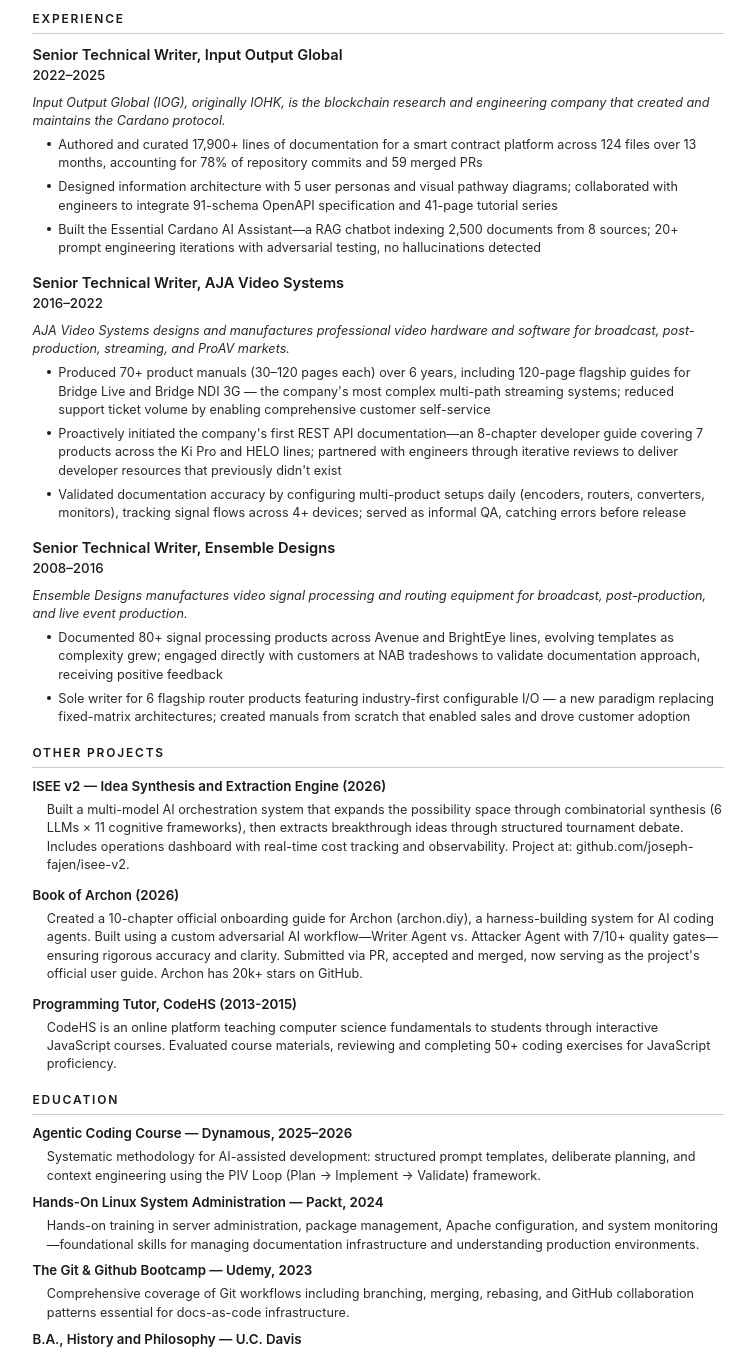
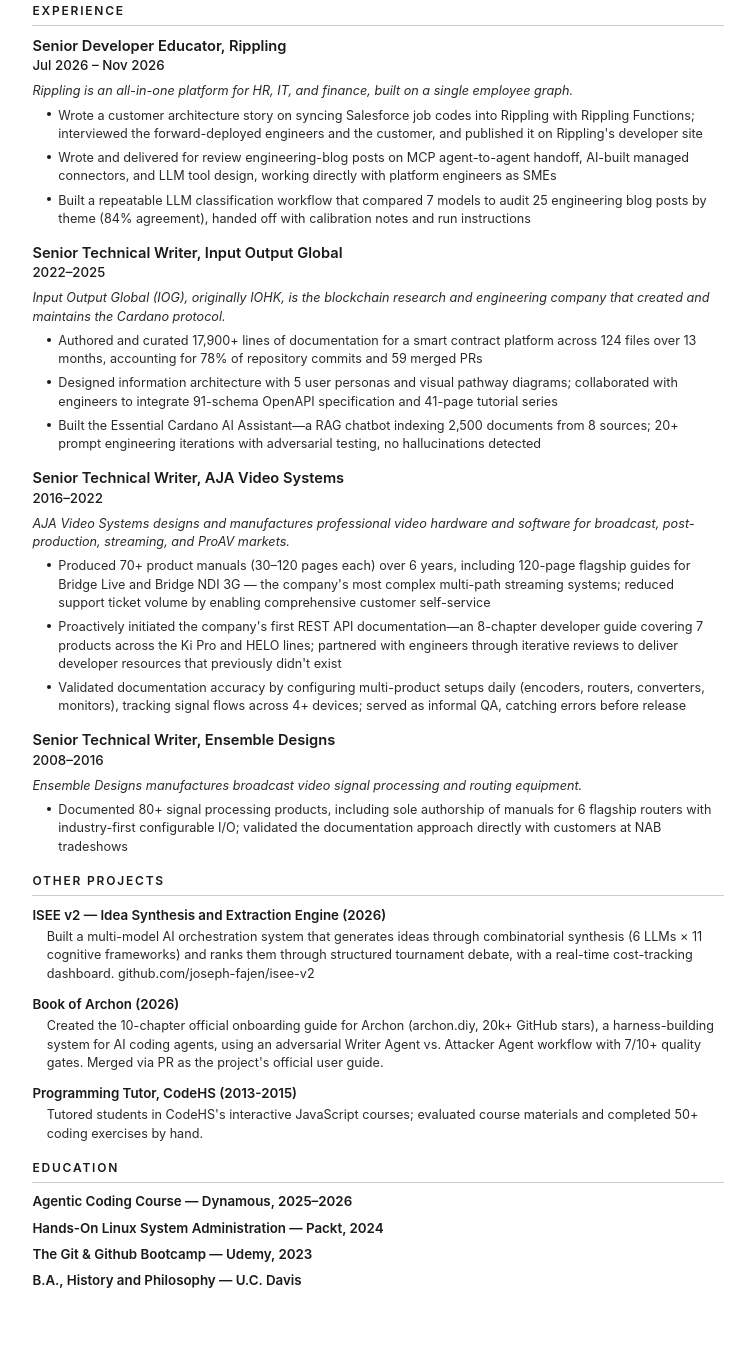
Before and after one commit to joseph-fajen/resume, a plain HTML site: page Joseph-Fajen-Resume.html in a window 1280 px wide. Shown: the part 465-1818 px from the top of the page, without its empty margins (262-1017 px from the left). Drawn offline with Linux system fonts and the light colour scheme.

Commit message:
feat: Add Rippling Senior Developer Educator role; tighten to 2 pages

```diff
--- a/Joseph-Fajen-Resume.html
+++ b/Joseph-Fajen-Resume.html
@@ -26,7 +26,7 @@
         body {
             font-family: -apple-system, BlinkMacSystemFont, 'Segoe UI', Roboto, 'Helvetica Neue', Arial, sans-serif;
             font-size: 10pt;
-            line-height: 1.5;
+            line-height: 1.4;
             color: #2a2a2a;
             background-color: #fff;
         }
@@ -150,7 +150,6 @@
         /* Experience Sections */
         .experience {
             margin-bottom: 0.15in;
-            page-break-inside: avoid;
         }
 
         .experience-header {
@@ -254,8 +253,12 @@
                 background-color: white;
             }
 
-            .experience, .project-item {
+            .project-item, .experience-bullets li {
                 page-break-inside: avoid;
+            }
+
+            .experience-header, .company-description {
+                page-break-after: avoid;
             }
 
             h2 {
@@ -295,6 +298,19 @@
 
     <div class="experience">
         <div class="experience-header">
+            <div class="job-title-company">Senior Developer Educator, Rippling</div>
+            <div class="dates">Jul 2026 – Nov 2026</div>
+        </div>
+        <p class="company-description">Rippling is an all-in-one platform for HR, IT, and finance, built on a single employee graph.</p>
+        <ul class="experience-bullets">
+            <li>Wrote a customer architecture story on syncing Salesforce job codes into Rippling with Rippling Functions; interviewed the forward-deployed engineers and the customer, and published it on Rippling's developer site</li>
+            <li>Wrote and delivered for review engineering-blog posts on MCP agent-to-agent handoff, AI-built managed connectors, and LLM tool design, working directly with platform engineers as SMEs</li>
+            <li>Built a repeatable LLM classification workflow that compared 7 models to audit 25 engineering blog posts by theme (84% agreement), handed off with calibration notes and run instructions</li>
+        </ul>
+    </div>
+
+    <div class="experience">
+        <div class="experience-header">
             <div class="job-title-company">Senior Technical Writer, Input Output Global</div>
             <div class="dates">2022–2025</div>
         </div>
@@ -324,10 +340,9 @@
             <div class="job-title-company">Senior Technical Writer, Ensemble Designs</div>
             <div class="dates">2008–2016</div>
         </div>
-        <p class="company-description">Ensemble Designs manufactures video signal processing and routing equipment for broadcast, post-production, and live event production.</p>
+        <p class="company-description">Ensemble Designs manufactures broadcast video signal processing and routing equipment.</p>
         <ul class="experience-bullets">
-            <li>Documented 80+ signal processing products across Avenue and BrightEye lines, evolving templates as complexity grew; engaged directly with customers at NAB tradeshows to validate documentation approach, receiving positive feedback</li>
-            <li>Sole writer for 6 flagship router products featuring industry-first configurable I/O — a new paradigm replacing fixed-matrix architectures; created manuals from scratch that enabled sales and drove customer adoption</li>
+            <li>Documented 80+ signal processing products, including sole authorship of manuals for 6 flagship routers with industry-first configurable I/O; validated the documentation approach directly with customers at NAB tradeshows</li>
         </ul>
     </div>
 
@@ -335,15 +350,15 @@
     <div class="projects">
         <div class="project-item">
             <div class="project-title">ISEE v2 — Idea Synthesis and Extraction Engine (2026)</div>
-            <div class="project-description">Built a multi-model AI orchestration system that expands the possibility space through combinatorial synthesis (6 LLMs × 11 cognitive frameworks), then extracts breakthrough ideas through structured tournament debate. Includes operations dashboard with real-time cost tracking and observability. Project at: github.com/joseph-fajen/isee-v2.</div>
+            <div class="project-description">Built a multi-model AI orchestration system that generates ideas through combinatorial synthesis (6 LLMs × 11 cognitive frameworks) and ranks them through structured tournament debate, with a real-time cost-tracking dashboard. github.com/joseph-fajen/isee-v2</div>
         </div>
         <div class="project-item">
             <div class="project-title">Book of Archon (2026)</div>
-            <div class="project-description">Created a 10-chapter official onboarding guide for Archon (archon.diy), a harness-building system for AI coding agents. Built using a custom adversarial AI workflow—Writer Agent vs. Attacker Agent with 7/10+ quality gates—ensuring rigorous accuracy and clarity. Submitted via PR, accepted and merged, now serving as the project's official user guide. Archon has 20k+ stars on GitHub.</div>
+            <div class="project-description">Created the 10-chapter official onboarding guide for Archon (archon.diy, 20k+ GitHub stars), a harness-building system for AI coding agents, using an adversarial Writer Agent vs. Attacker Agent workflow with 7/10+ quality gates. Merged via PR as the project's official user guide.</div>
         </div>
         <div class="project-item">
             <div class="project-title">Programming Tutor, CodeHS (2013-2015)</div>
-            <div class="project-description">CodeHS is an online platform teaching computer science fundamentals to students through interactive JavaScript courses. Evaluated course materials, reviewing and completing 50+ coding exercises for JavaScript proficiency.</div>
+            <div class="project-description">Tutored students in CodeHS's interactive JavaScript courses; evaluated course materials and completed 50+ coding exercises by hand.</div>
         </div>
     </div>
 
@@ -351,15 +366,12 @@
     <div class="education">
         <div class="education-item">
             <div class="degree">Agentic Coding Course — Dynamous, 2025–2026</div>
-            <div class="description">Systematic methodology for AI-assisted development: structured prompt templates, deliberate planning, and context engineering using the PIV Loop (Plan → Implement → Validate) framework.</div>
         </div>
         <div class="education-item">
             <div class="degree">Hands-On Linux System Administration — Packt, 2024</div>
-            <div class="description">Hands-on training in server administration, package management, Apache configuration, and system monitoring—foundational skills for managing documentation infrastructure and understanding production environments.</div>
         </div>
         <div class="education-item">
             <div class="degree">The Git & Github Bootcamp — Udemy, 2023</div>
-            <div class="description">Comprehensive coverage of Git workflows including branching, merging, rebasing, and GitHub collaboration patterns essential for docs-as-code infrastructure.</div>
         </div>
         <div class="education-item">
             <div class="degree">B.A., History and Philosophy — U.C. Davis</div>
```
Also changed, not shown: 2 other files.
